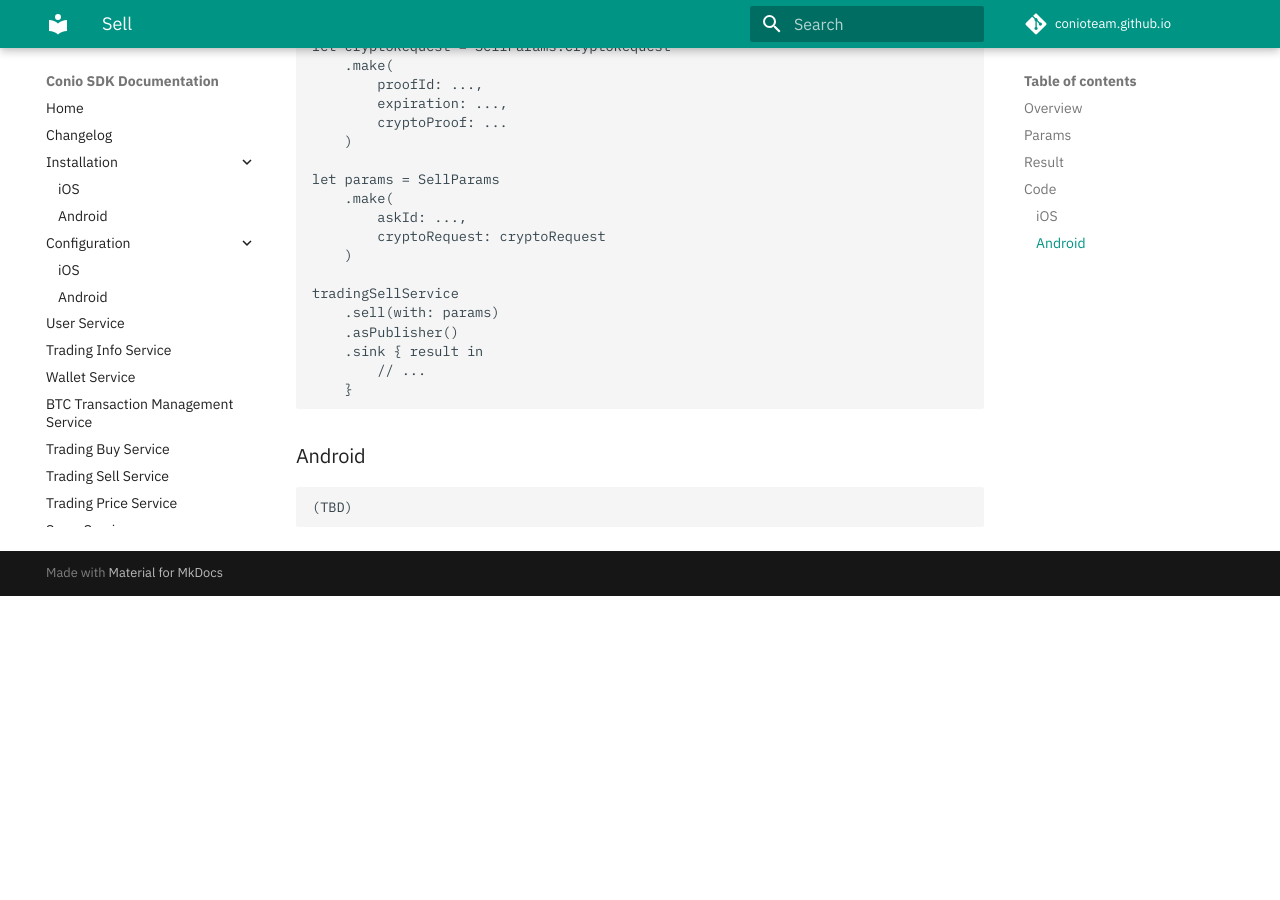
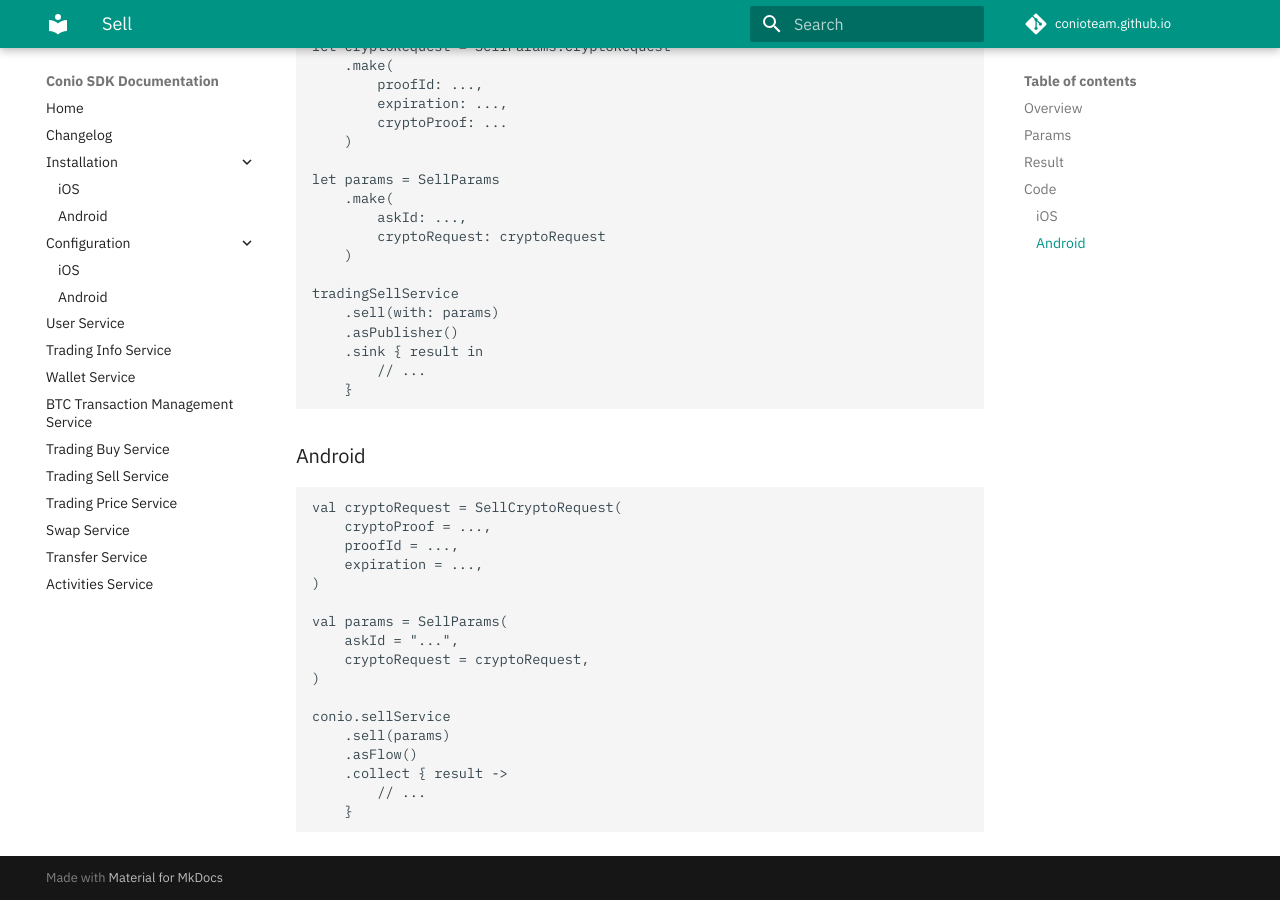
Before and after one commit to Conio/conio.github.io, an MkDocs documentation site: the page built from docs/Features/TradingSellService/Sell.md, in a window 1280 px wide and 900 px high, scrolled down 955 px. Built offline with MkDocs 1.6.1 and Material for MkDocs 9.7.7, drawn with Linux system fonts in a browser that asks for light colours; comment, search, counter and statistics services are not loaded; before the commit the page ends 1551 px from its top, so only the background shows below that.

Commit message:
doc: android example: TradingSellService

````diff
--- a/docs/Features/TradingSellService/Sell.md
+++ b/docs/Features/TradingSellService/Sell.md
@@ -43,5 +43,21 @@
 
 ### Android
 ```kotlin
-(TBD)
+val cryptoRequest = SellCryptoRequest(
+    cryptoProof = ...,
+    proofId = ...,
+    expiration = ...,
+)
+
+val params = SellParams(
+    askId = "...",
+    cryptoRequest = cryptoRequest,
+)
+
+conio.sellService
+    .sell(params)
+    .asFlow()
+    .collect { result ->
+        // ...
+    }
 ```
````
Also changed, not shown: docs/Features/TradingSellService/CreateAsk.md (+16 -1 lines), docs/Features/TradingSellService/FetchAsk.md (+10 -1 lines), docs/Features/TradingSellService/UpdateAsk.md (+16 -1 lines).
